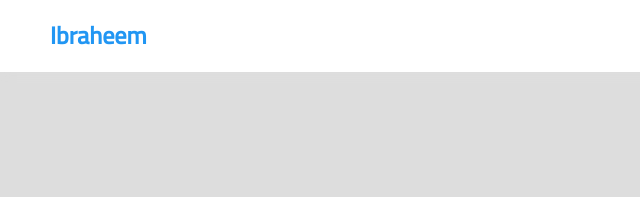
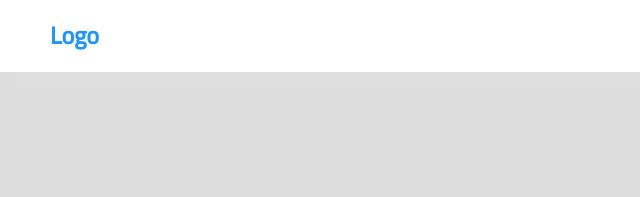
Before and after one commit to IbrahimSalem96/Word-Template, a plain HTML site: page index.html in a window 1280 px wide. Shown: the top 197 px of the page, 0-640 px from the left. Drawn offline with Linux system fonts and the light colour scheme; a web font is replaced by a local one.

Commit message:
Update index.html

```diff
--- a/index.html
+++ b/index.html
@@ -27,7 +27,7 @@
   <!-- Start Header -->
   <div class="header" id="header">
     <div class="container-header">
-      <a href="#" class="logo">Ibraheem</a>
+      <a href="#" class="logo">Logo</a>
       <ul class="main-nav">
         <li><a href="#articles">Articles</a></li>
         <li><a href="#gallery">Gallery</a></li>
@@ -988,7 +988,7 @@
   <div class="footer">
     <div class="container">
       <div class="box">
-        <h3>Ibrahim</h3>
+        <h3>Logo</h3>
         <ul class="social">
           <li>
             <a href="#" class="facebook">
```
